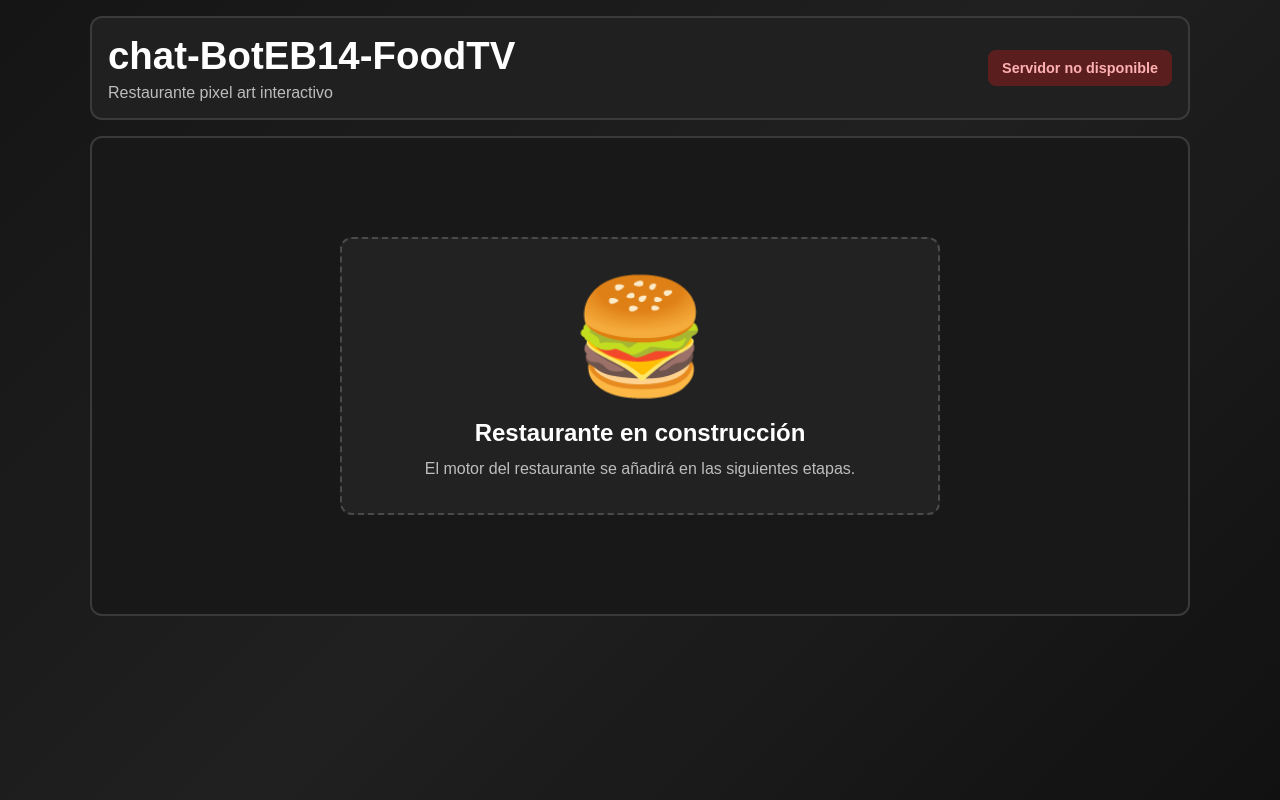
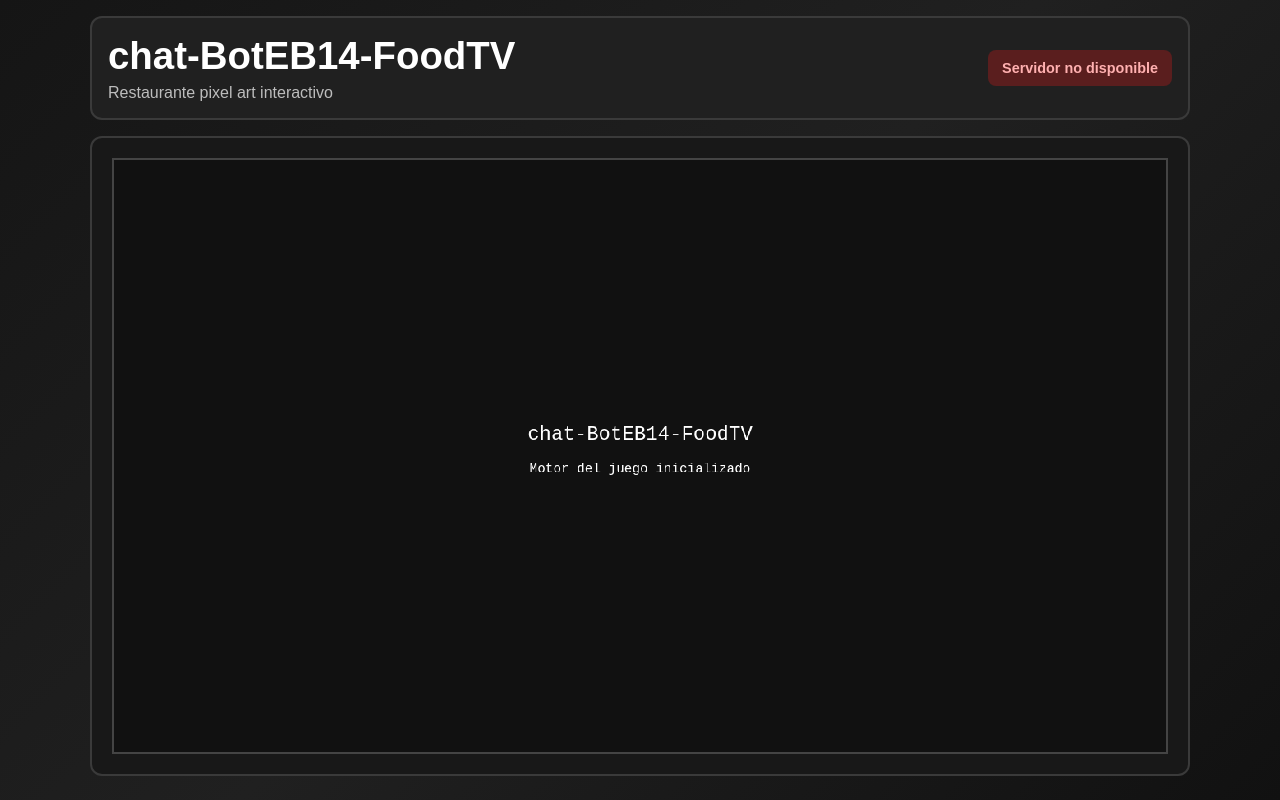
Before and after one commit to ebastos-14/chat-BotEB14-FoodTV, a website with bundled scripts: page client/index.html in a window 1280 px wide. Built offline with nearby package versions, Linux system fonts and the light colour scheme; files whose address does not match are found by name.

Commit message:
Integrate game canvas into the HTML structure
Added a game frame with a canvas for the game interface and removed the placeholder content.

```diff
--- a/client/index.html
+++ b/client/index.html
@@ -16,6 +16,7 @@
   <title>chat-BotEB14-FoodTV</title>
 
   <link rel="stylesheet" href="/styles/main.css">
+  <link rel="stylesheet" href="/styles/game.css">
 </head>
 
 <body>
@@ -36,16 +37,13 @@
     </header>
 
     <section class="game-container">
-      <div class="game-placeholder">
-        <div class="pixel-building" aria-hidden="true">
-          🍔
-        </div>
-
-        <h2>Restaurante en construcción</h2>
-
-        <p>
-          El motor del restaurante se añadirá en las siguientes etapas.
-        </p>
+      <div class="game-frame">
+        <canvas
+          id="game-canvas"
+          width="1280"
+          height="720"
+          aria-label="Juego chat-BotEB14-FoodTV"
+        ></canvas>
       </div>
     </section>
   </main>
@@ -82,5 +80,7 @@
 
     checkServerStatus();
   </script>
+
+  <script type="module" src="/js/main.js"></script>
 </body>
 </html>
```
